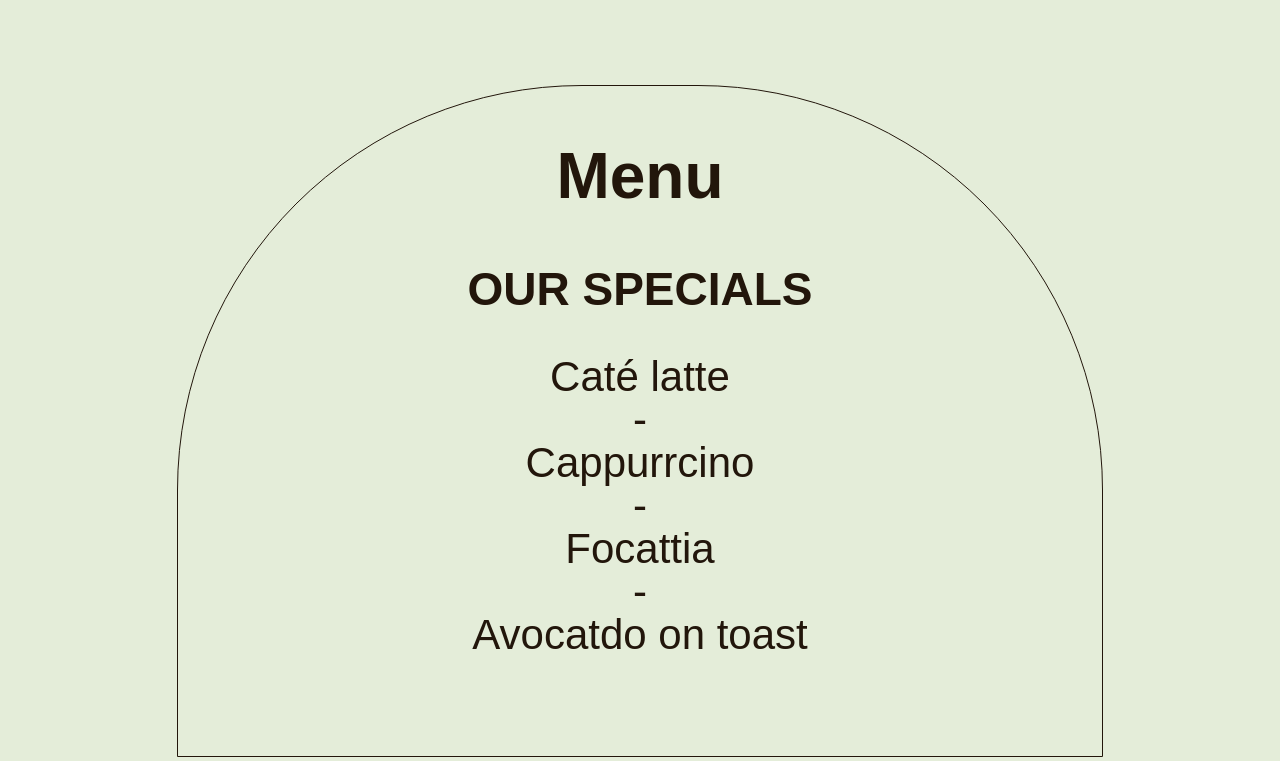
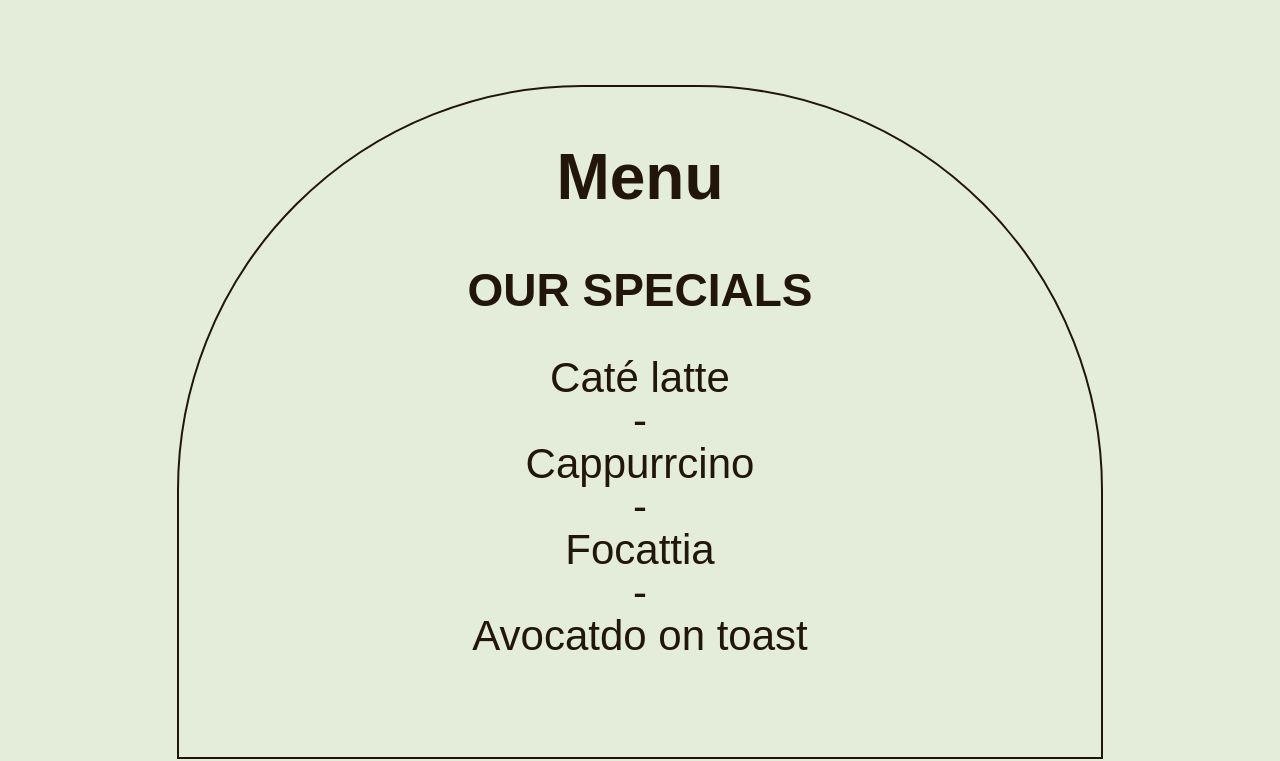
Before and after one commit to AnoukGeinoz/imd21-coffee-cat-anouk, a website built with Parcel: page src/index.html in a window 1280 px wide. Shown: the part 753-1514 px from the top of the page. Built offline with nearby package versions, Linux system fonts and the light colour scheme; a web font is replaced by a local one.

Commit message:
changement epaisseur hr border en lg

```diff
--- a/src/scss/main.scss
+++ b/src/scss/main.scss
@@ -226,6 +226,7 @@ h3 {
     border-top-left-radius: 405px;
     border-top-right-radius: 405px;
     margin-bottom: 62px;
+    border: 2px solid #22160b;
   }
 }
 
@@ -298,10 +299,15 @@ h3 {
   text-align: center;
 }
 
+.cats-section {
+  margin-bottom: 40px;
+}
+
 @media (min-width: 1024px) {
   .names {
     font-size: 19px;
     margin-bottom: 86px;
+    border: 2px solid #22160b;
   }
 
   .cats-title {
@@ -310,6 +316,10 @@ h3 {
 
   .cats-section {
     margin-bottom: 86px;
+  }
+
+  .cats {
+    border: 2px solid #22160b;
   }
 }
 
@@ -378,12 +388,15 @@ h3 {
 
   .shop-wrap {
     margin-bottom: 86px;
+    border-top: 2px solid#22160b;
+    border-bottom: 2px solid#22160b;
   }
 
   .shop-img-container {
     height: 441px;
     border-top-left-radius: 221px;
     border-top-right-radius: 221px;
+    border: 2px solid#22160b;
   }
 }
 
@@ -487,4 +500,8 @@ span {
   footer {
     padding: 46px 330px 72px;
   }
+
+  .footer-wrap {
+    border-top: 2px solid#22160b;
+  }
 }
```
